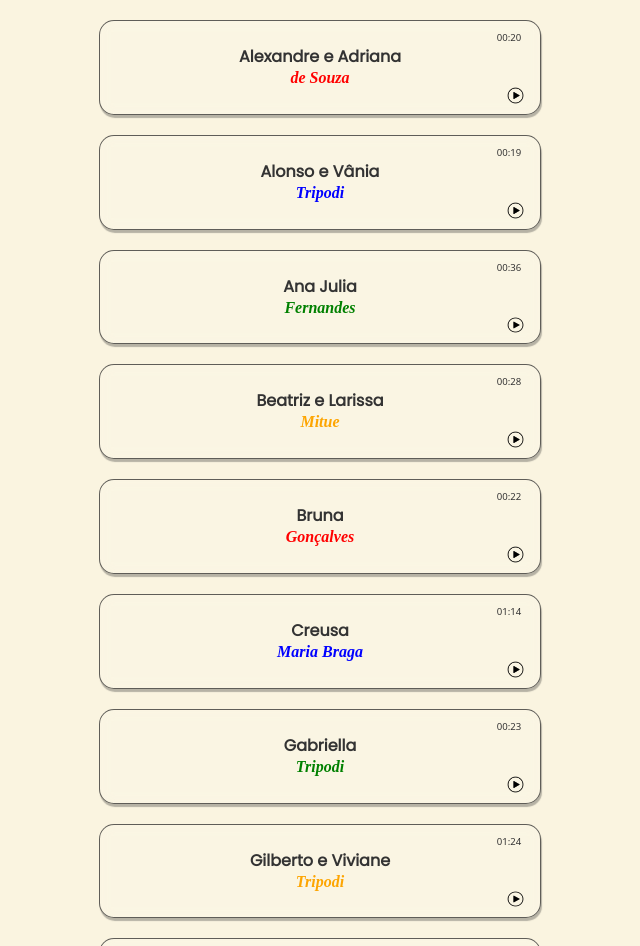
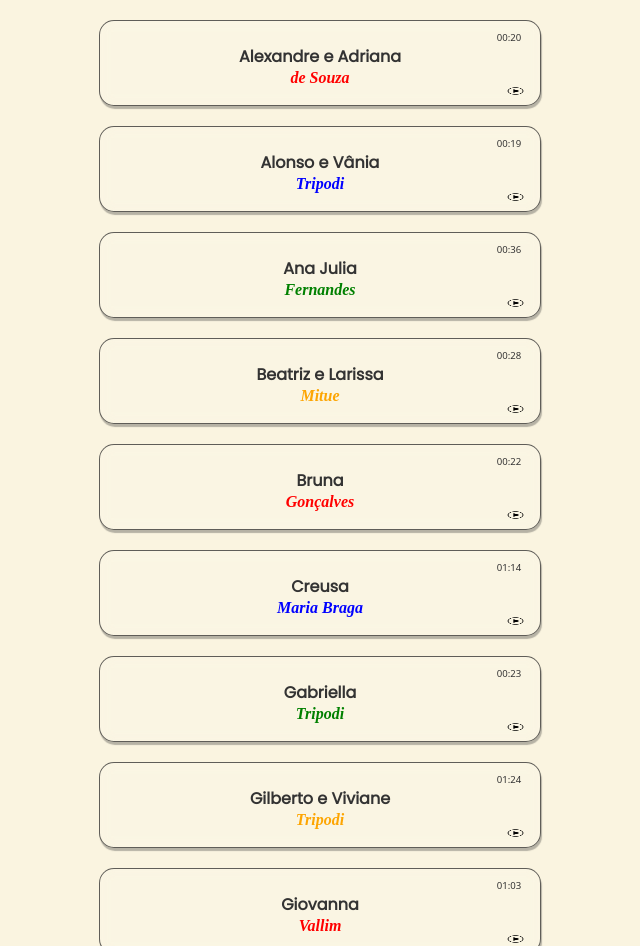
Before and after one commit to MatheusMadureiraa/birthdaygift, a plain HTML site: page birthday_page.html in a window 1280 px wide. Shown: the top 946 px of the page, without its empty margins (320-960 px from the left). Drawn offline with Linux system fonts and the light colour scheme; a web font is replaced by a local one.

Commit message:
Update birthday.css

```diff
--- a/birthday.css
+++ b/birthday.css
@@ -29,7 +29,8 @@ body {
 }
 
 .play-button {
-    font-size: 0.6em;
+    width: 8px;
+    height: 8px;
     margin-left: 93%;
     width: 4%;
     display: flex;
```
